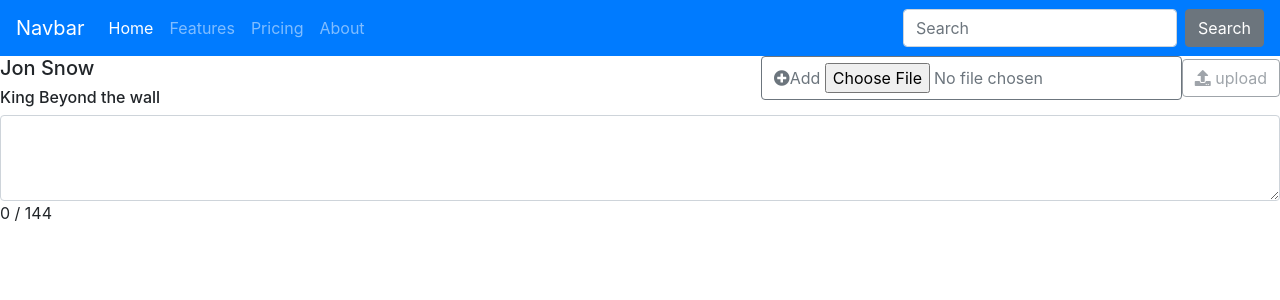
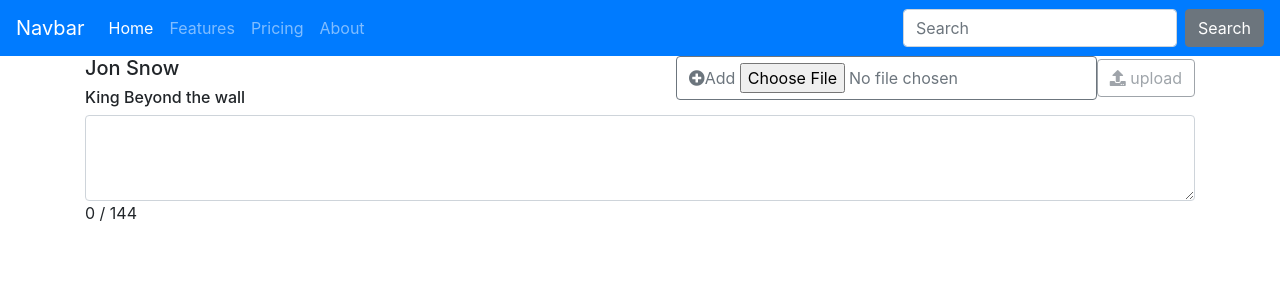
Before and after one commit to praveenpkg8/crayon-webapp, an Angular app: page / in a window 1280 px wide. Shown: the top 300 px of the page. Built offline with nearby package versions, Linux system fonts and the light colour scheme; no server answers.

Commit message:
included newsfedd component

```diff
--- a/src/app/app.component.html
+++ b/src/app/app.component.html
@@ -1,7 +1,6 @@
 <!--The content below is only a placeholder and can be replaced.-->
 
 <app-navbar></app-navbar>
-<app-post></app-post>
-<app-feed></app-feed>
+<app-newsfeed></app-newsfeed>
 
 <router-outlet></router-outlet>
```
